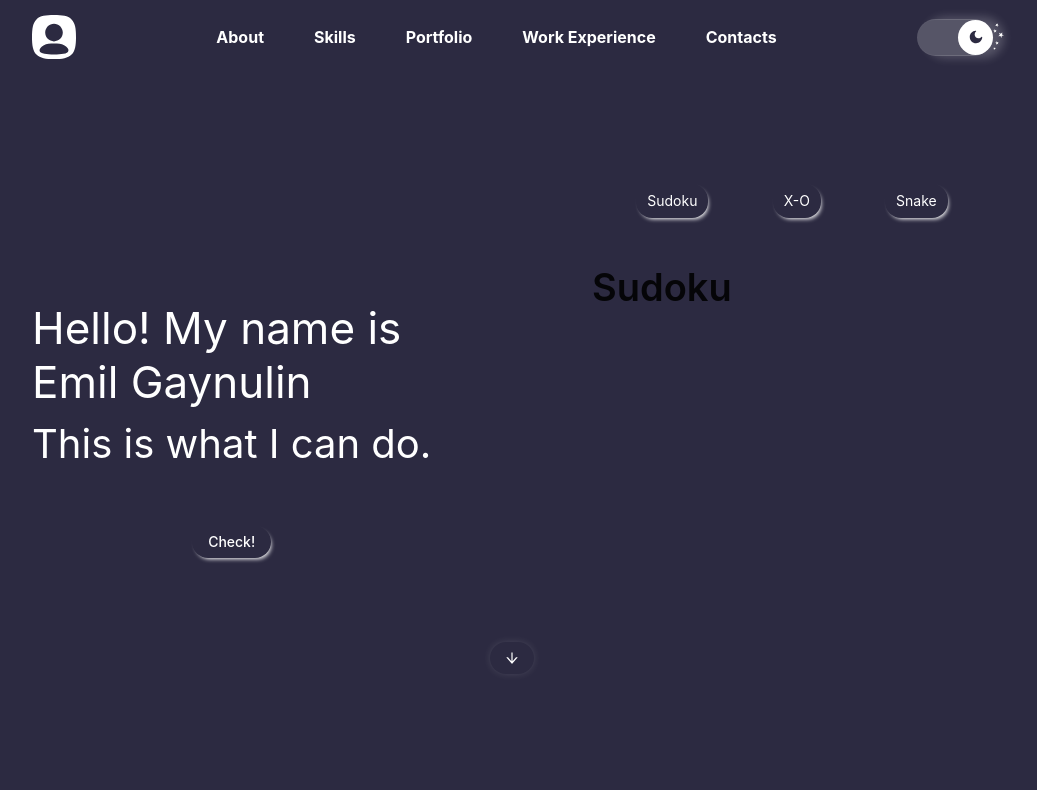
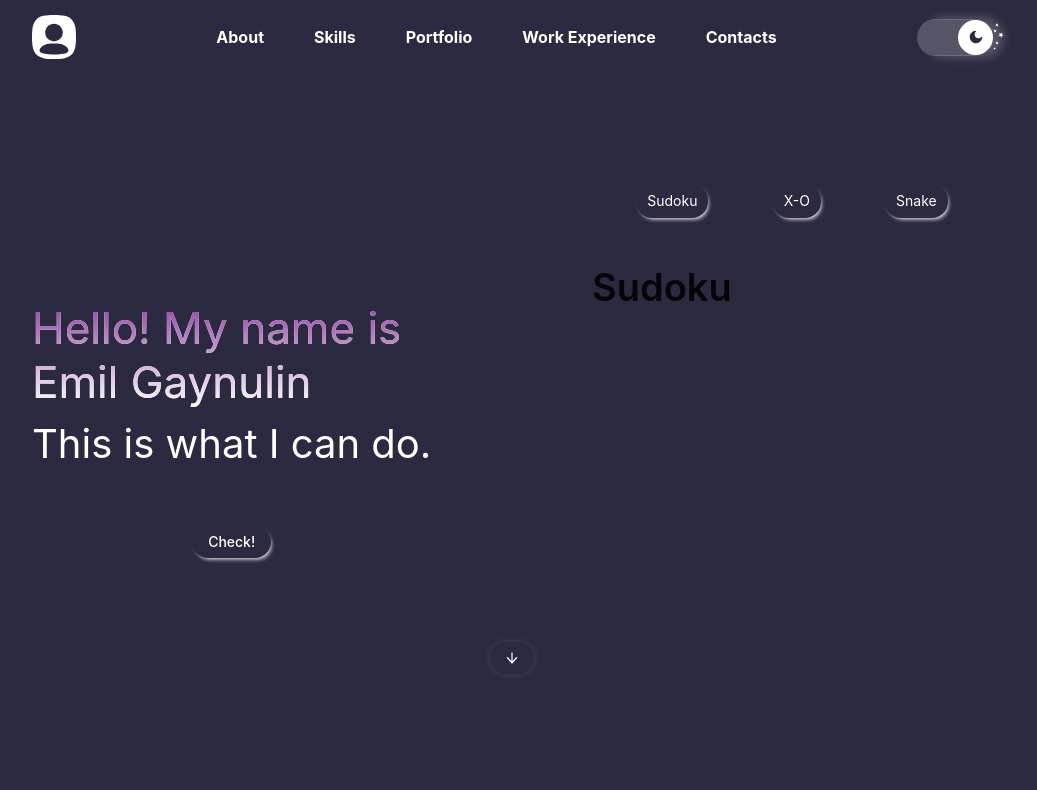
Before and after one commit to HELLRAID-cmd/Portfolio, a React (Vite) app in the folder client/: page / in a window 1280 px wide. Shown: the top 790 px of the page, without its empty margins (128-1165 px from the left). Built offline with nearby package versions, Linux system fonts and the light colour scheme.

Commit message:
Сделал анимированный градиент

```diff
--- a/client/src/Components/Hero/Hero.scss
+++ b/client/src/Components/Hero/Hero.scss
@@ -27,13 +27,17 @@
         gap: 8px;
         margin: 0;
 
+        &-title {
+          position: relative;
+          color: transparent;
+        }
+
         &-title,
         &-desc {
           font-weight: var(--fw-regular);
           line-height: var(--lh-44);
           color: var(--c-white);
           margin: 0;
-          transition: color var(--transition-200);
         }
 
         &-title {
@@ -42,6 +46,26 @@
 
         &-desc {
           font-size: var(--f-size-h2);
+          transition: color var(--transition-200) $delay-02;
+        }
+
+        &-title::before {
+          background: linear-gradient(var(--c-purple), var(--c-white));
+        }
+
+        &-title::after {
+          background: linear-gradient(var(--c-purple), var(--c-jaguar-dark));
+          opacity: 0;
+          transition: opacity var(--transition-200) $delay-02;
+        }
+
+        &-title::before,
+        &-title::after {
+          content: attr(data-text);
+          -webkit-background-clip: text;
+          -webkit-text-fill-color: transparent;
+          position: absolute;
+          inset: 0;
         }
       }
 
@@ -54,7 +78,7 @@
         color: var(--c-white);
         box-shadow: 2px 3px 4px -2px var(--c-white);
         transition: box-shadow var(--transition-200),
-        border-color var(--transition-200), color var(--transition-200);
+          border-color var(--transition-200), color var(--transition-200);
 
         &.ant-btn-default.ant-btn-default:hover {
           background: unset;
@@ -75,7 +99,6 @@
         display: flex;
         gap: 20px;
         justify-content: space-evenly;
-
       }
 
       &-link {
@@ -86,7 +109,8 @@
         background-color: transparent;
         border-radius: var(--border-radius-16);
         box-shadow: 2px 3px 4px -2px var(--c-white);
-        transition: box-shadow var(--transition-200), border-color var(--transition-200), color var(--transition-200);
+        transition: box-shadow var(--transition-200),
+          border-color var(--transition-200), color var(--transition-200);
 
         &:hover,
         &:focus,
```
